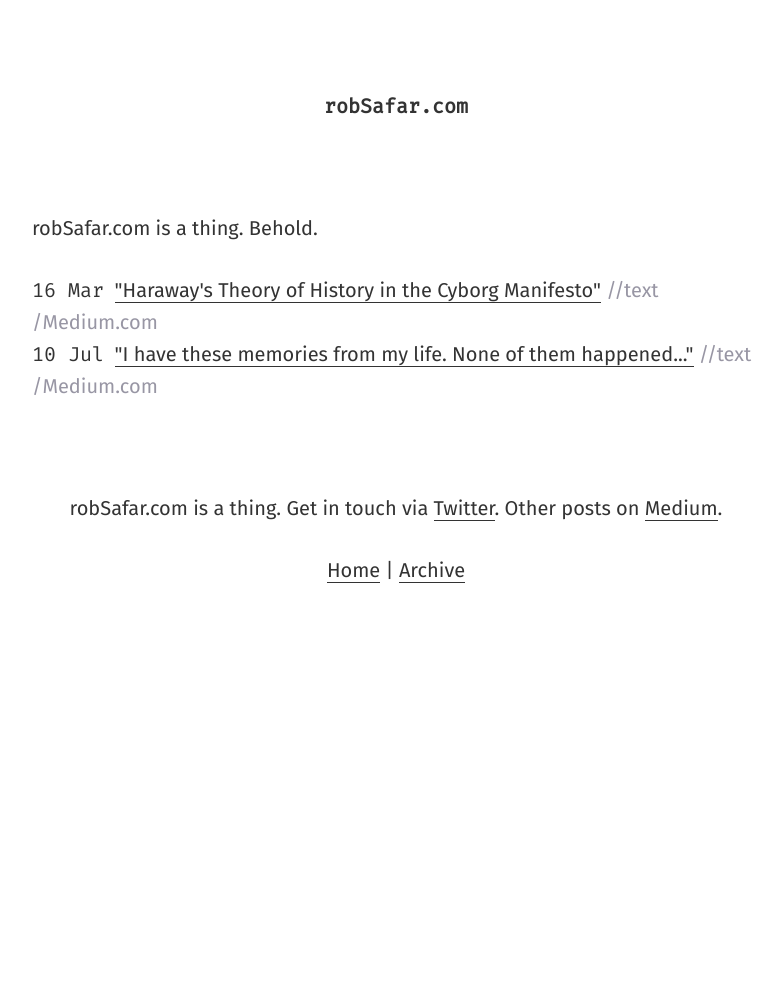
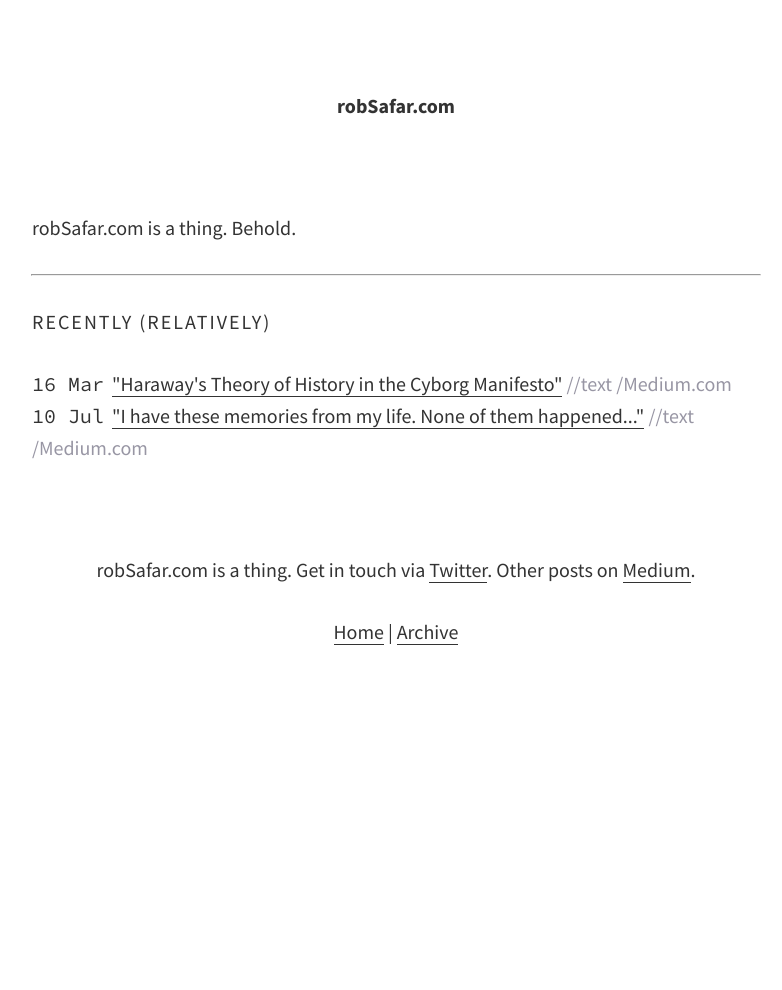
Before and after one commit to whereof-thereof/NotReally, a Jekyll site: the page built from index.html, in a window 1280 px wide. Shown: the whole page, without its empty margins (244-1026 px from the left). Built offline with Jekyll 4.4.1, drawn with Linux system fonts in a browser that asks for light colours.

Commit message:
Font switch again :)
Source Sans Pro & Source Code Pro

```diff
--- a/_includes/head.html
+++ b/_includes/head.html
@@ -11,7 +11,7 @@
   <link rel="icon" type="image/png" href="/resources/icon192.png" sizes="192x192">
   <link rel="apple-touch-icon" href="/resources/apple-touch-icon.png">
 
-  <link href='https://fonts.googleapis.com/css?family=Fira+Mono|Fira+Sans:400,400italic,700' rel='stylesheet' type='text/css'>
+  <link href='https://fonts.googleapis.com/css?family=Source+Code+Pro|Source+Sans+Pro:400,400italic,700' rel='stylesheet' type='text/css'>
   <link rel="stylesheet" href="{{ "/css/main.css" | prepend: site.baseurl }}">
   <link rel="canonical" href="{{ page.url | replace:'index.html','' | prepend: site.baseurl | prepend: site.url }}">
   <link rel="alternate" type="application/rss+xml" title="{{ site.title }}" href="{{ "/feed.xml" | prepend: site.baseurl | prepend: site.url }}">
--- a/_includes/header.html
+++ b/_includes/header.html
@@ -8,5 +8,5 @@ j=d.createElement(s),dl=l!='dataLayer'?'&l='+l:'';j.async=true;j.src=
 })(window,document,'script','dataLayer','GTM-NJ2MGW');</script>
 <!-- End Google Tag Manager -->
 <header class="site-header">
-  <h3 class="mono"><a class="site-title" href="{{ site.baseurl }}/">{{ site.title }}</a></h3>
+  <h3><a class="site-title" href="{{ site.baseurl }}/">{{ site.title }}</a></h3>
 </header>
--- a/_sass/_layout.scss
+++ b/_sass/_layout.scss
@@ -24,7 +24,8 @@ h1, h2, h3, h4, h5, h6, p, ul, ol, pre, blockquote, dl, fieldset, table {
 }
 
 hr {
-  margin: $spacing-unit 0;
+  width: $max-width;
+  margin: $spacing-unit auto;
 }
 
 /**
--- a/css/main.scss
+++ b/css/main.scss
@@ -4,8 +4,8 @@
 @charset "utf-8";
 
 // Variables
-$base-font-family: 'Fira Sans', sans-serif;
-$mono-font-family: 'Fira Mono', monospace;
+$base-font-family: 'Source Sans Pro', sans-serif;
+$mono-font-family: 'Source Code Pro', monospace;
 $base-font-size:   17px;
 $base-font-weight: 400;
 $bold-font-weight: 700;
--- a/index.html
+++ b/index.html
@@ -5,6 +5,10 @@ layout: home
 <div class="content">
 
   <p>robSafar.com is a thing. Behold.</p>
+
+  <hr>
+
+  <h3>Recently (relatively)</h3>
 
   <ul class="post-list">
     {% for post in site.posts limit:10 %}
```
